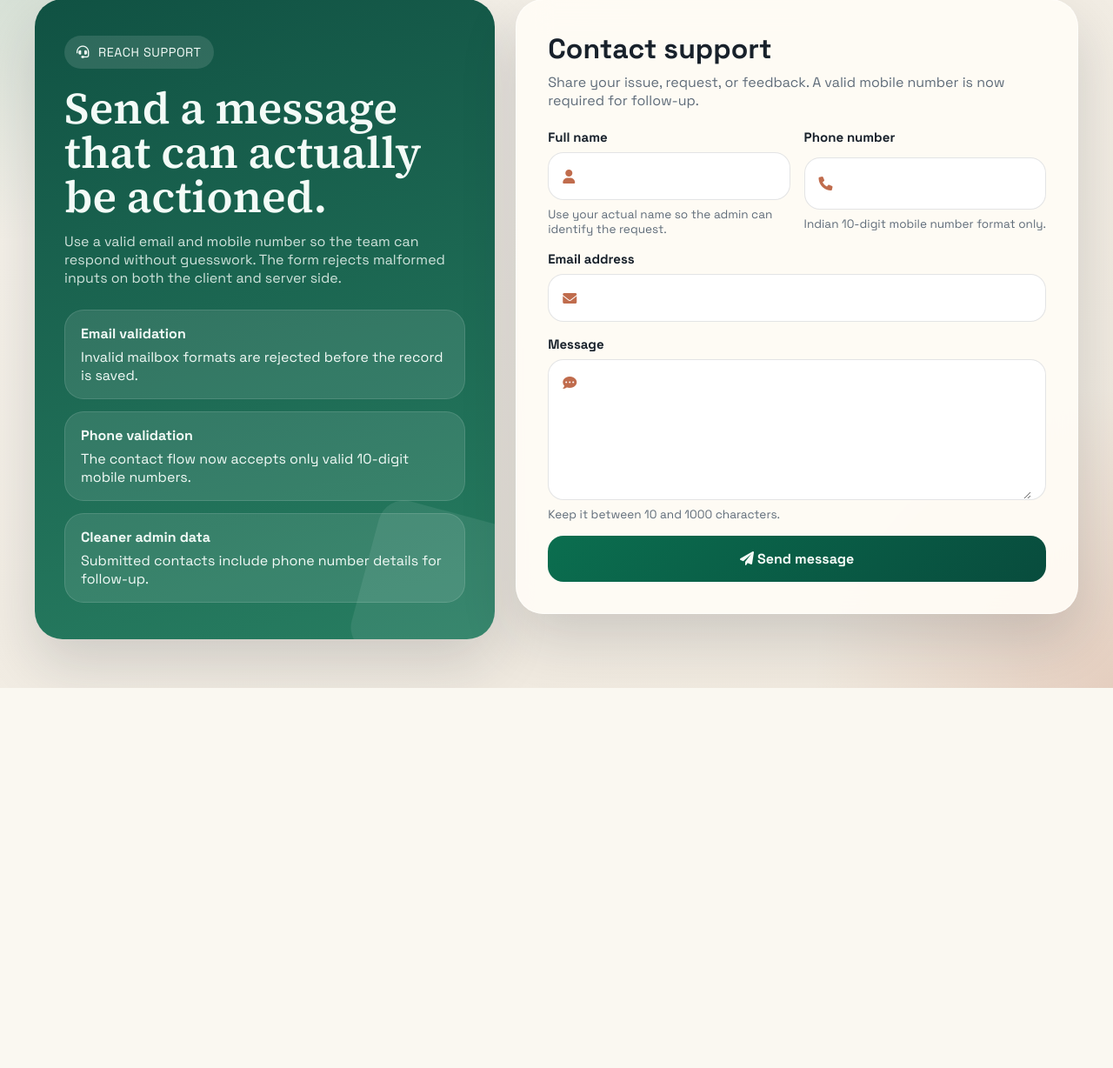
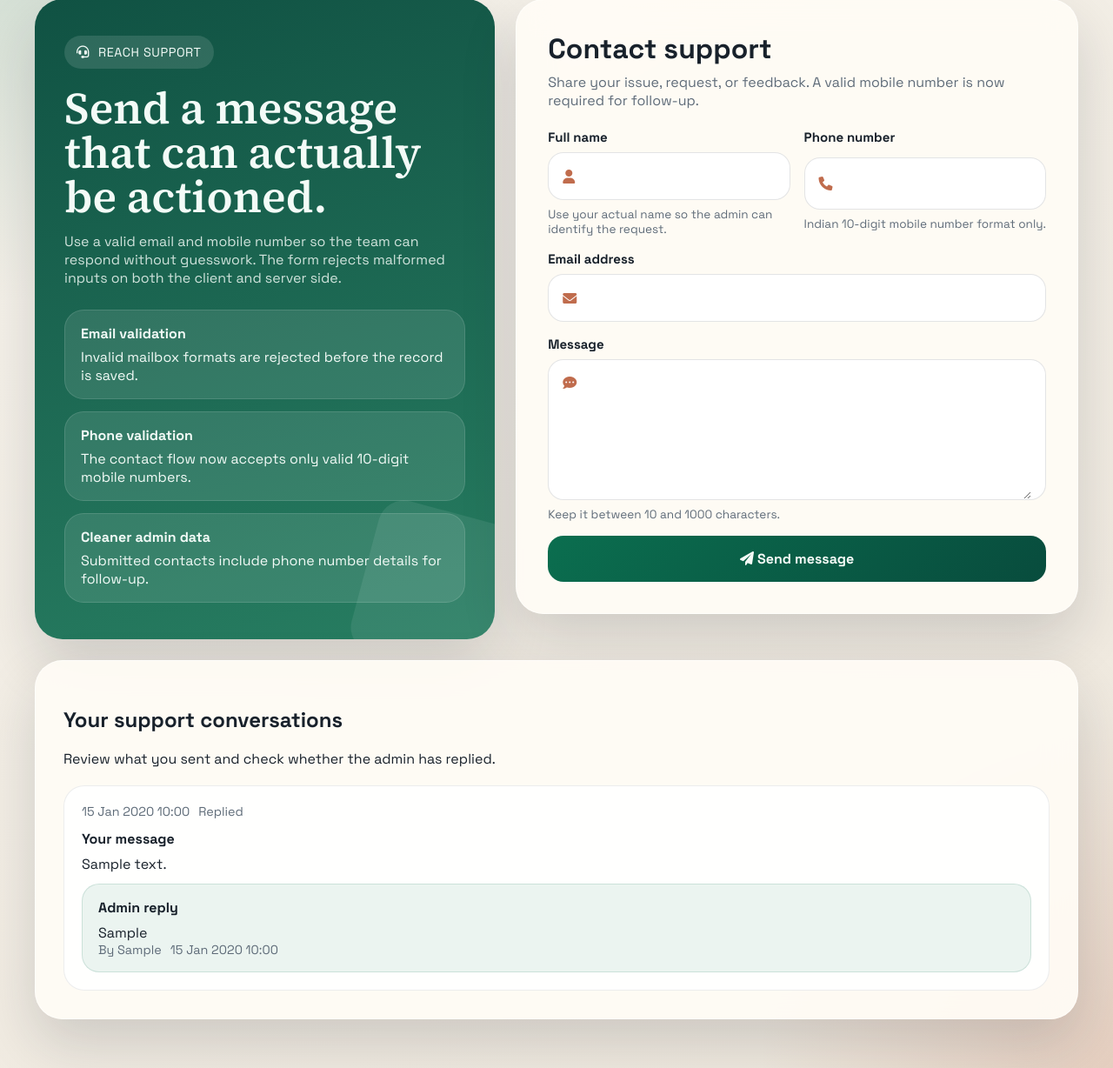
Before and after one commit to chinmay-476/eligibuddy, a Spring app: page /contact in a window 1280 px wide. Shown: the part 113-1341 px from the top of the page at 87% size. Before the commit the page ends 904 px from the top, so only its background shows below. Run offline with Thymeleaf, Linux system fonts and the light colour scheme; the template is opened without the code that fills it: most values are stand-ins (such as "Sample title", 1, 10 or a date in 2020); data that the repository does not hold is empty; some of the project's set-up classes (security, data sources, template engines, error pages and the like) are left out, and stand-ins take their place.

Commit message:
Add admin replies for contact messages

```diff
--- a/demo/src/main/java/com/example/demo/contact/ContactRepository.java
+++ b/demo/src/main/java/com/example/demo/contact/ContactRepository.java
@@ -1,8 +1,11 @@
 package com.example.demo.contact;
 
+import java.util.List;
 import org.springframework.data.mongodb.repository.MongoRepository;
 import org.springframework.stereotype.Repository;
 
 @Repository
 public interface ContactRepository extends MongoRepository<Contact, Long> {
+    List<Contact> findAllByOrderByIdDesc();
+    List<Contact> findBySubmittedByOrderByIdDesc(String submittedBy);
 }
--- a/demo/src/main/resources/templates/contact.html
+++ b/demo/src/main/resources/templates/contact.html
@@ -307,6 +307,46 @@
             box-shadow: 0 18px 36px rgba(11, 110, 79, 0.22);
         }
 
+        .history-panel {
+            grid-column: 1 / -1;
+            border-radius: 32px;
+            box-shadow: var(--shadow);
+            background: var(--paper);
+            border: 1px solid rgba(255, 255, 255, 0.52);
+            backdrop-filter: blur(18px);
+            padding: 32px;
+        }
+
+        .history-list {
+            display: grid;
+            gap: 16px;
+            margin-top: 20px;
+        }
+
+        .history-card {
+            border-radius: 24px;
+            padding: 20px;
+            background: rgba(255, 255, 255, 0.92);
+            border: 1px solid rgba(24, 33, 43, 0.08);
+            display: grid;
+            gap: 12px;
+        }
+
+        .history-meta {
+            display: flex;
+            gap: 10px;
+            flex-wrap: wrap;
+            color: var(--muted);
+            font-size: 0.9rem;
+        }
+
+        .reply-box {
+            border-radius: 20px;
+            padding: 16px 18px;
+            background: rgba(11, 110, 79, 0.08);
+            border: 1px solid rgba(11, 110, 79, 0.14);
+        }
+
         @media (max-width: 980px) {
             .page {
                 grid-template-columns: 1fr;
@@ -440,6 +480,34 @@
                 </button>
             </form>
         </section>
+
+        <section class="history-panel" th:if="${contactHistory != null and !contactHistory.empty}">
+            <h2>Your support conversations</h2>
+            <p>Review what you sent and check whether the admin has replied.</p>
+
+            <div class="history-list">
+                <article class="history-card" th:each="savedContact : ${contactHistory}">
+                    <div class="history-meta">
+                        <span th:text="${savedContact.submittedAt != null ? #temporals.format(savedContact.submittedAt, 'dd MMM yyyy HH:mm') : 'Recent message'}">Recent message</span>
+                        <span th:text="${savedContact.adminReply != null and !#strings.isEmpty(savedContact.adminReply) ? 'Replied' : 'Awaiting admin reply'}">Status</span>
+                    </div>
+
+                    <div>
+                        <strong>Your message</strong>
+                        <p style="margin:8px 0 0;" th:text="${savedContact.message}">Message</p>
+                    </div>
+
+                    <div class="reply-box" th:if="${savedContact.adminReply != null and !#strings.isEmpty(savedContact.adminReply)}">
+                        <strong>Admin reply</strong>
+                        <p style="margin:8px 0 0;" th:text="${savedContact.adminReply}">Reply</p>
+                        <div class="history-meta" th:if="${savedContact.repliedAt != null}">
+                            <span th:text="${savedContact.repliedBy != null ? 'By ' + savedContact.repliedBy : 'Admin'}">Admin</span>
+                            <span th:text="${#temporals.format(savedContact.repliedAt, 'dd MMM yyyy HH:mm')}">Reply time</span>
+                        </div>
+                    </div>
+                </article>
+            </div>
+        </section>
     </main>
 </body>
 </html>
```
Also changed, not shown: demo/src/main/java/com/example/demo/contact/Contact.java (+12 -0 lines), demo/src/main/java/com/example/demo/contact/ContactService.java (+26 -1 lines), demo/src/main/java/com/example/demo/web/HelloController.java (+49 -1 lines), demo/src/main/resources/templates/view_contacts.html (+30 -2 lines).
